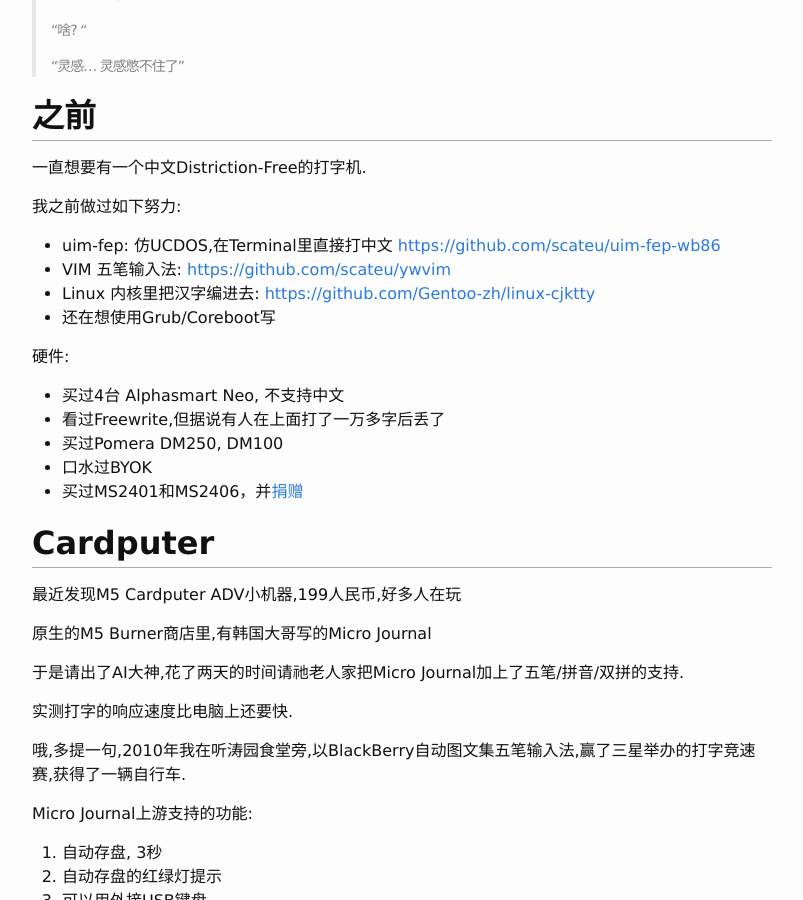
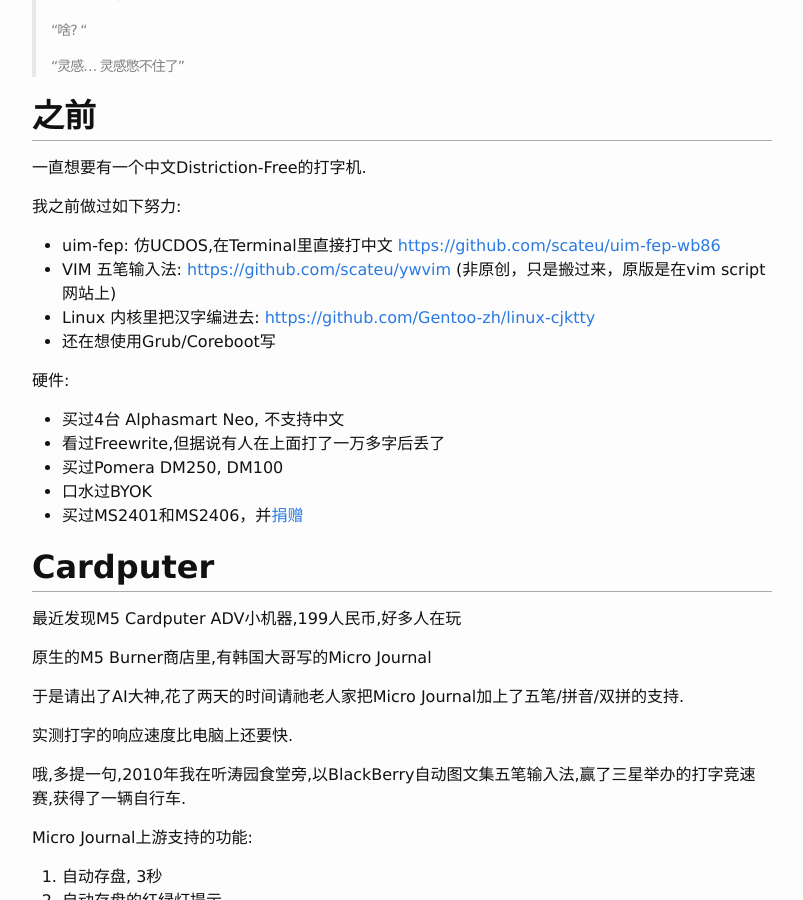
Before and after one commit to scateu/scateu.github.io, a Jekyll site: the page built from _posts/2026-07-02-cardputer-wubi.md, in a window 1280 px wide and 900 px high, scrolled down 682 px. Shown: the whole window, without its empty margins (238-1041 px from the left). Built offline with Jekyll 4.4.1, drawn with Linux system fonts in a browser that asks for light colours; nearby versions of some CDN libraries; comment, search, counter and statistics services are not loaded.

Commit message:
2026-07-02-cardputer-wubi.md

```diff
--- a/_posts/2026-07-02-cardputer-wubi.md
+++ b/_posts/2026-07-02-cardputer-wubi.md
@@ -24,7 +24,7 @@
 我之前做过如下努力:
 
  - uim-fep:  仿UCDOS,在Terminal里直接打中文 <https://github.com/scateu/uim-fep-wb86>
- - VIM 五笔输入法: <https://github.com/scateu/ywvim>
+ - VIM 五笔输入法: <https://github.com/scateu/ywvim> (非原创，只是搬过来，原版是在vim script网站上)
  - Linux 内核里把汉字编进去: <https://github.com/Gentoo-zh/linux-cjktty>
  - 还在想使用Grub/Coreboot写
 
```
